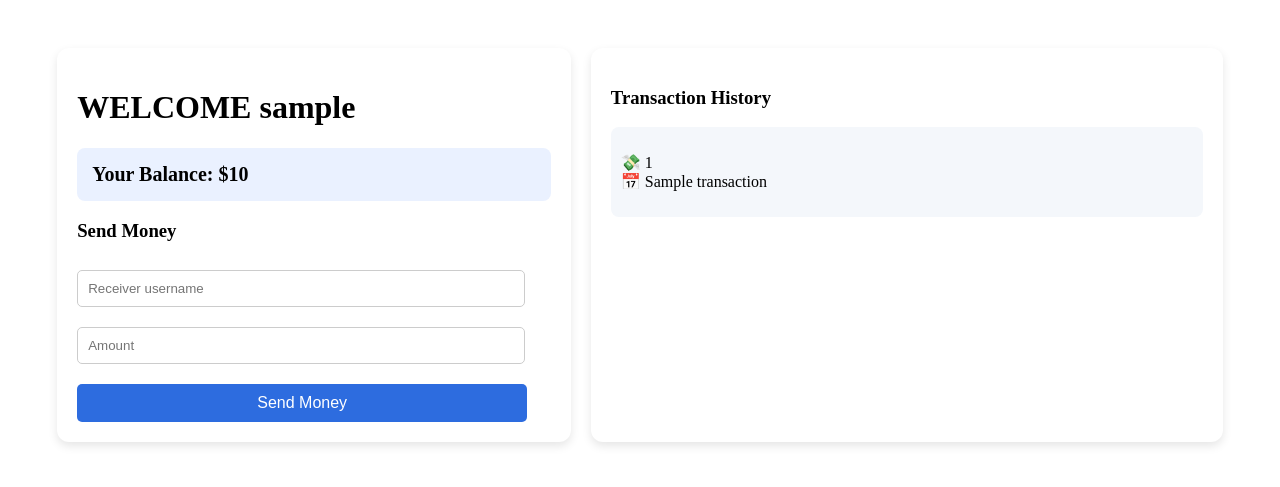
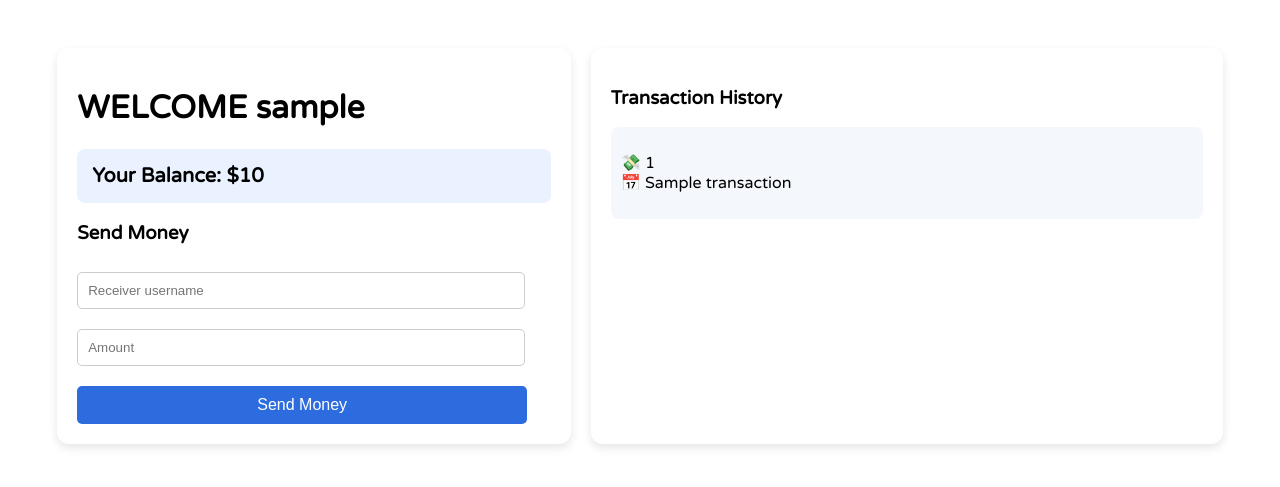
Before and after one commit to barbaragrcast/elite102-banking-app, a Flask app: template templates/dashboard.html in a window 1280 px wide. Shown: the top 487 px of the page. Run offline with Flask 3, Linux system fonts and the light colour scheme; the template is opened without the code that fills it: most values are stand-ins (such as "Sample title", 1, 10 or a date in 2020).

Commit message:
changed font

```diff
--- a/db.py
+++ b/db.py
@@ -2,7 +2,7 @@ import mysql.connector
 import os
 from dotenv import load_dotenv
 
-load_dotenv()  # loads .env file
+load_dotenv()
 
 def get_connection():
     conn = mysql.connector.connect(
--- a/static/styles/style.css
+++ b/static/styles/style.css
@@ -1,10 +1,12 @@
+@import url('https://fonts.googleapis.com/css2?family=Varela+Round&display=swap');
+
 .hidden {
     display: none;
 }
 
 .login-page {
     margin: 0;
-    font-family: Arial, sans-serif;
+    font-family: "Varela Round", sans-serif;
     background: #f4f7fb;
     display: flex;
     justify-content: center;
@@ -64,6 +66,7 @@ button:hover {
 
 
 .balance-box {
+    font-family: "Varela Round", sans-serif;
     background: #eaf1ff;
     padding: 15px;
     margin: 15px 0;
@@ -73,6 +76,7 @@ button:hover {
 }
 
 .dashboard-container {
+    font-family: "Varela Round", sans-serif;
     display: flex;
     justify-content: center;
     gap: 20px;
@@ -81,6 +85,7 @@ button:hover {
 
 
 .left-panel {
+    font-family: "Varela Round", sans-serif;
     width: 40%;
     background: white;
     padding: 20px;
@@ -90,6 +95,7 @@ button:hover {
 
 
 .right-panel {
+      font-family: "Varela Round", sans-serif;
     width: 50%;
     background: white;
     padding: 20px;
@@ -101,8 +107,15 @@ button:hover {
 
 
 .transaction-item {
+    font-family: "Varela Round", sans-serif;
     background: #f4f7fb;
     padding: 10px;
     margin: 10px 0;
     border-radius: 8px;
 }
+
+.varela-round-regular {
+  font-family: "Varela Round", sans-serif;
+  font-weight: 400;
+  font-style: normal;
+}
```
Also changed, not shown: server.py (+4 -4 lines).
